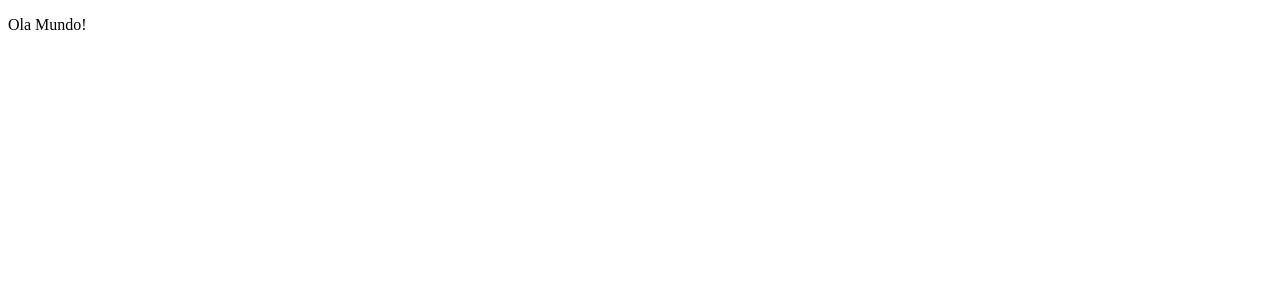
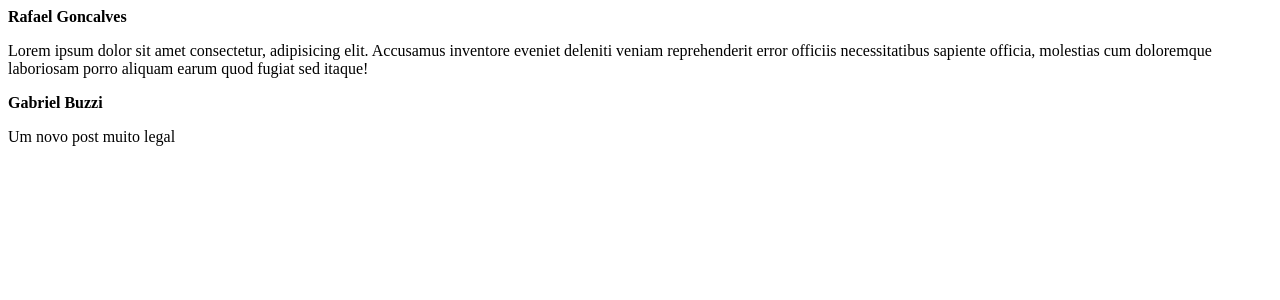
Before and after one commit to rafaeldrj/react, a React (Vite) app in the folder projetos/projetos-01/01-fundamentos-reactjs/: page / in a window 1280 px wide. Shown: the top 300 px of the page. Built offline with nearby package versions, Linux system fonts and the light colour scheme.

Commit message:
aprendendo sobre propriedades

```diff
--- a/projetos/projetos-01/01-fundamentos-reactjs/src/App.jsx
+++ b/projetos/projetos-01/01-fundamentos-reactjs/src/App.jsx
@@ -1,5 +1,17 @@
-import {Post} from "./Post"
+import { Post } from "./Post"
 
 export function App() {
-  return <Post /> // Se tiver mais return, precisa colocar em uma div.
+  // Se tiver mais return, precisa colocar em uma div.
+  return (
+    <div>
+      <Post
+        author="Rafael Goncalves"
+        content="Lorem ipsum dolor sit amet consectetur, adipisicing elit. Accusamus inventore eveniet deleniti veniam reprehenderit error officiis necessitatibus sapiente officia, molestias cum doloremque laboriosam porro aliquam earum quod fugiat sed itaque!"
+      />
+      <Post
+        author="Gabriel Buzzi"
+        content="Um novo post muito legal"
+      />
+    </div>
+  )
 }
--- a/projetos/projetos-01/01-fundamentos-reactjs/src/Post.jsx
+++ b/projetos/projetos-01/01-fundamentos-reactjs/src/Post.jsx
@@ -1,3 +1,8 @@
-export function Post() {
-  return <p>Ola Mundo!</p>
+export function Post(props) {
+  return (
+    <div>
+      <strong>{props.author}</strong>
+      <p>{props.content}</p>
+    </div>
+  )
 }
```
